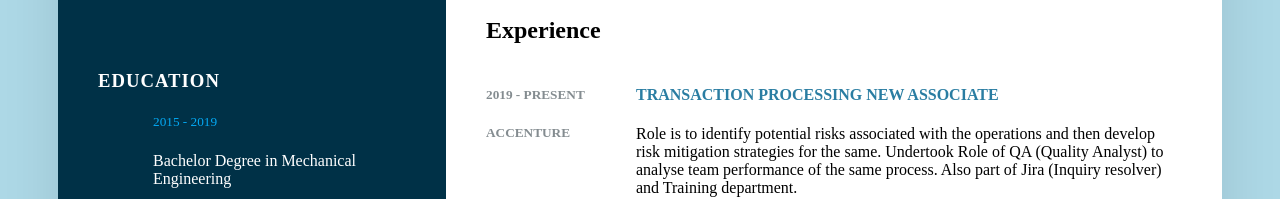
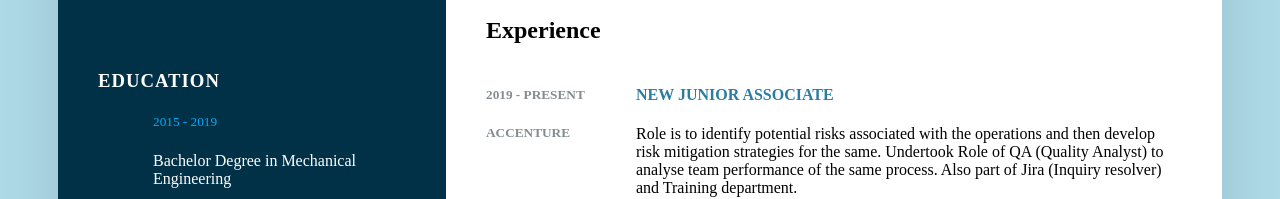
Before and after one commit to Lokesh0303/CV, a plain HTML site: page index.html in a window 1280 px wide. Shown: the part 626-825 px from the top of the page. Drawn offline with Linux system fonts and the light colour scheme.

Commit message:
Update index.html

```diff
--- a/index.html
+++ b/index.html
@@ -124,7 +124,7 @@
                     <h5>Accenture</h5>
                 </div>
                 <div class="text">
-                    <h4>Transaction Processing New Associate</h4>
+                    <h4>New Junior Associate</h4>
                     <p>Role is to identify potential risks associated with the operations and then develop risk mitigation strategies for the same. Undertook Role of QA (Quality Analyst) to analyse team performance of the same process. Also part of Jira (Inquiry resolver) and Training department.</p>
                 </div>
            </div>
```
